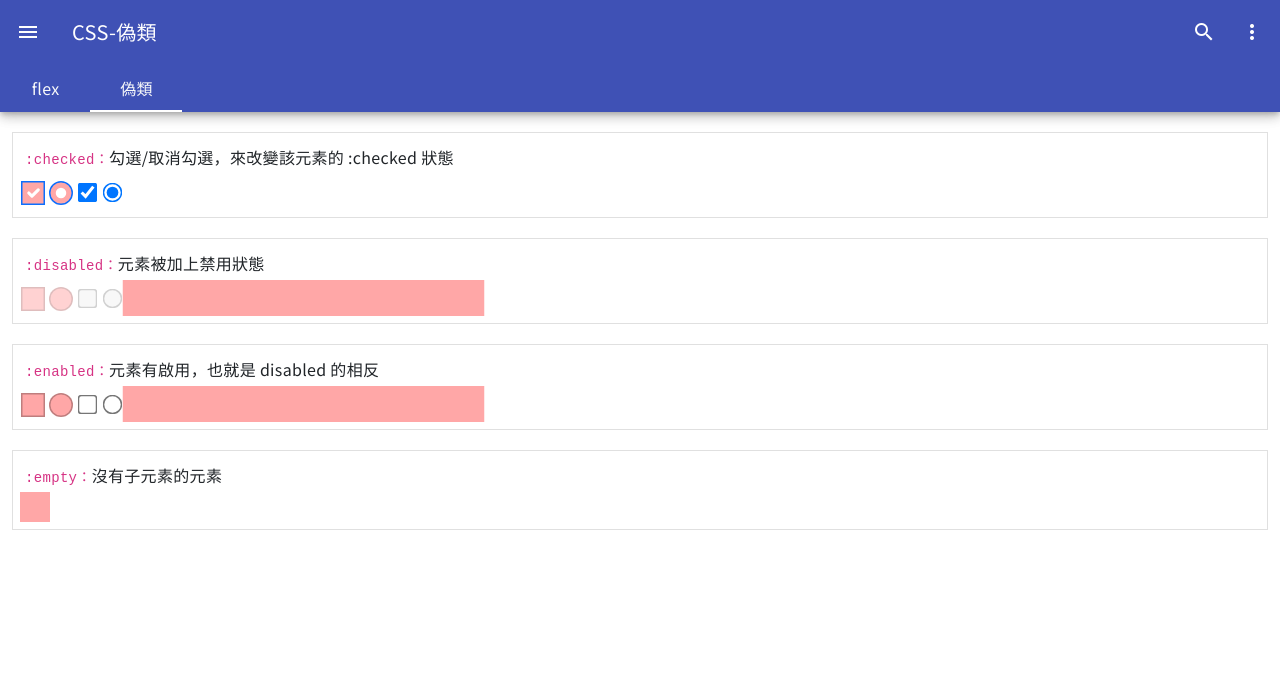
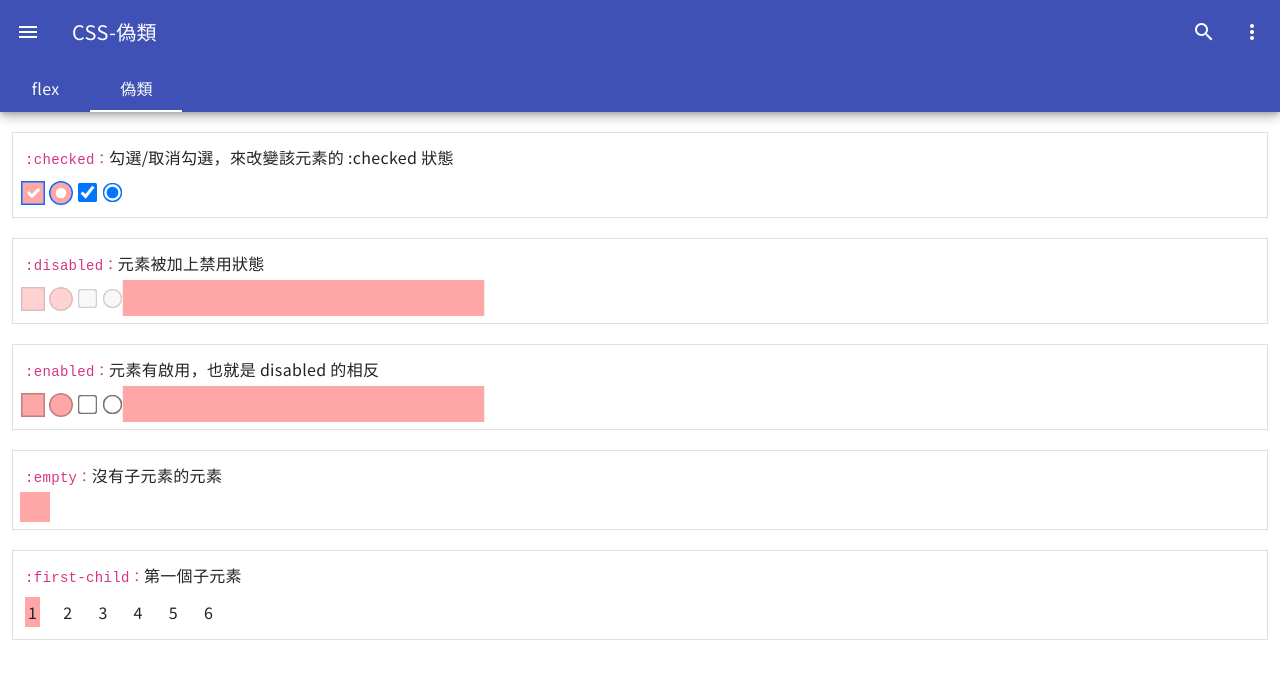
Before and after one commit to MizuYang/css-test, a Vue app: page /#/css/pseudoClasses in a window 1280 px wide. Shown: the top 678 px of the page. Built offline with nearby package versions, Linux system fonts and the light colour scheme.

Commit message:
新增 :first-child

```diff
--- /dev/null
+++ b/src/components/css/pseudoClasses/FirstChild.vue
@@ -0,0 +1,22 @@
+<script setup></script>
+
+<template>
+  <section class="mt-5 my-2">
+    <div class="d-flex aling-items-center mb-2">
+      <slot name="title"></slot>
+      <slot name="content"></slot>
+    </div>
+
+    <ul class="test d-flex align-items-center">
+      <li v-for="num in 6" :key="num" class="me-5">
+        <p class="p-1">{{ num }}</p>
+      </li>
+    </ul>
+   </section>
+</template>
+
+<style lang='scss' scope>
+ul.test > li:first-child {
+  background-color: rgba(255, 143, 143, 0.784) !important;
+}
+</style>
--- a/src/views/css/items/PseudoClasses.vue
+++ b/src/views/css/items/PseudoClasses.vue
@@ -24,6 +24,12 @@ const demoData = reactive({
     fileName: 'Empty',
     title: ':empty',
     content: '沒有子元素的元素',
+    component: ''
+  },
+  firstChild: {
+    fileName: 'FirstChild',
+    title: ':first-child',
+    content: '第一個子元素',
     component: ''
   }
 })
```
